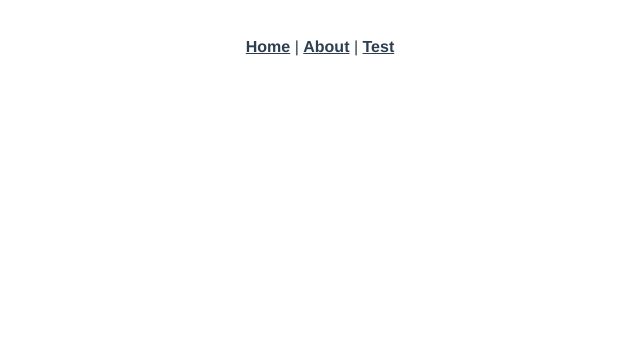
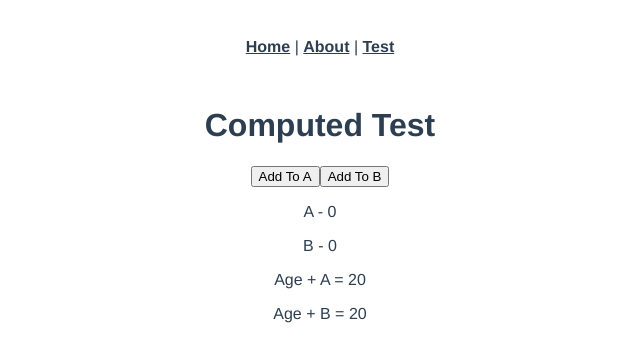
Before and after one commit to leegandhi18/vue-practice, a Vue app: page /test-computed in a window 1280 px wide. Shown: the top 362 px of the page, without its empty margins (320-960 px from the left). Built offline with nearby package versions, Linux system fonts and the light colour scheme.

Commit message:
vue add computed test

```diff
--- a/src/router/index.js
+++ b/src/router/index.js
@@ -27,6 +27,11 @@ const routes = [
     path: '/test-event',
     name: 'TestEvent',
     component: () => import('../views/TestEvent.vue')
+  },
+  {
+    path: '/test-computed',
+    name: 'TestComputed',
+    component: () => import('../views/TestComputed.vue')
   }
 ]
 
--- /dev/null
+++ b/src/views/TestComputed.vue
@@ -0,0 +1,33 @@
+<template>
+  <div>
+    <h1>Computed Test</h1>
+    <button @click="a++">Add To A</button>
+    <button @click="b++">Add To B</button>
+    <p>A - {{ a }}</p>
+    <p>B - {{ b }}</p>
+    <p>Age + A = {{ addToA }}</p>
+    <p>Age + B = {{ addToB }}</p>
+  </div>
+</template>
+
+<script>
+export default {
+  data() {
+    return {
+      a: 0,
+      b: 0,
+      age: 20
+    }
+  },
+  computed: {
+    addToA: function () {
+      console.log('addToA')
+      return this.a + this.age
+    },
+    addToB: function () {
+      console.log('addToB')
+      return this.b + this.age
+    }
+  }
+}
+</script>
```
